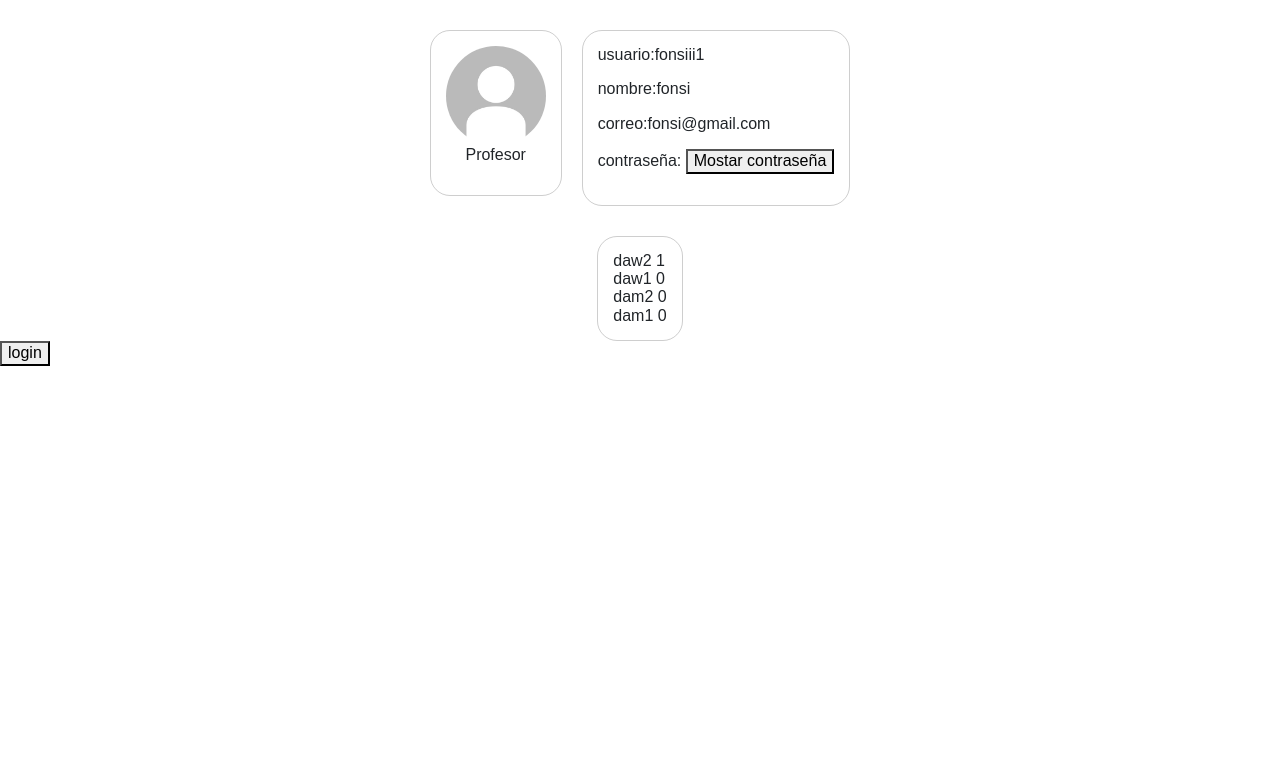
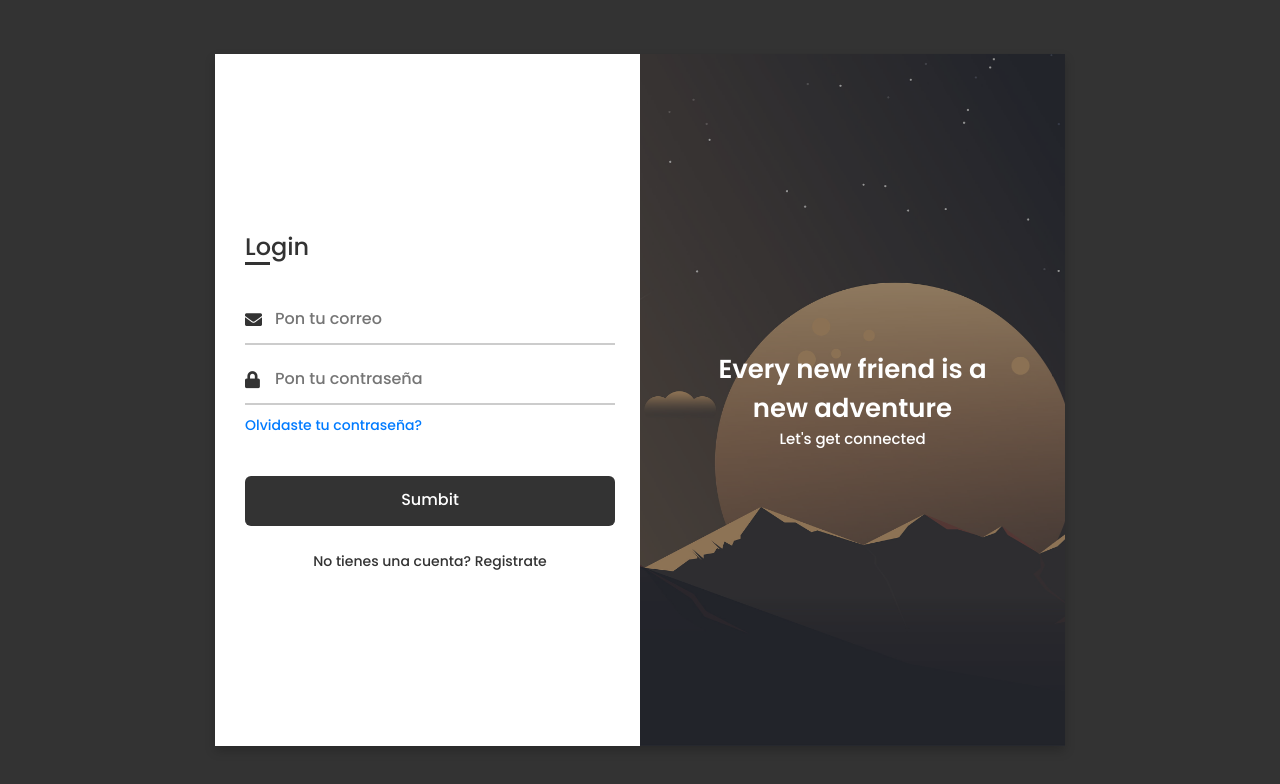
Before and after one commit to nacholopezlabra/WorkingMonkeys, an Angular app in the folder GamifiKAngular/: page / in a window 1280 px wide. Shown: the top 784 px of the page. Built offline with nearby package versions, Linux system fonts and the light colour scheme.

Commit message:
componenets students

```diff
--- a/GamifiKAngular/src/app/app-routing.module.ts
+++ b/GamifiKAngular/src/app/app-routing.module.ts
@@ -8,10 +8,10 @@ import { RegisterStudentsComponent } from './pages/register-students/register-st
 
 const routes: Routes = [
   { path: 'registerTeachers', component: RegisterTeachersComponent },
-  { path: 'registerStudents', component: RegisterStudentsComponent },
+  { path: '', component: RegisterStudentsComponent },
   { path: 'loginTeachers', component: LoginTeachersComponent },
   { path: 'loginStudents', component: LoginStudentsComponent },
-  { path: '', component: ProfileComponent },
+  { path: '1', component: ProfileComponent },
 ];
 
 @NgModule({
--- a/GamifiKAngular/src/app/pages/register-students/register-students.component.html
+++ b/GamifiKAngular/src/app/pages/register-students/register-students.component.html
@@ -1,2 +1,87 @@
 <link rel="stylesheet" href="https://cdnjs.cloudflare.com/ajax/libs/font-awesome/5.15.3/css/all.min.css">
 <meta name="viewport" content="width=device-width, initial-scale=1.0">
+
+<body>
+  <div class="container">
+    <input type="checkbox" id="flip">
+    <div class="cover">
+      <div class="front">
+        <img src="../../../assets/backgroundimg/wallpaperbetter.jpg" alt="">
+        <div class="text">
+          <span class="text-1">Every new friend is a <br> new adventure</span>
+          <span class="text-2">Let's get connected</span>
+        </div>
+      </div>
+      <div class="back">
+        <img src="../../../assets/backgroundimg/wallpaperbetter.jpg" alt="">
+        <div class="text">
+          <span class="text-1">Complete miles of journey <br> with one step</span>
+          <span class="text-2">Let's get started</span>
+        </div>
+      </div>
+    </div>
+    <div class="forms">
+      <div class="formContent">
+        <div class="loginForm">
+          <div class="title">Login</div>
+        <form action="#">
+          <div class="inputBoxes">
+            <div class="inputBox">
+              <i class="fas fa-envelope"></i>
+              <input type="text" placeholder="Pon tu correo" required>
+            </div>
+            <div class="inputBox">
+              <i class="fas fa-lock"></i>
+              <input type="password" placeholder="Pon tu contraseña" required>
+            </div>
+            <div class="text"><a href="#">Olvidaste tu contraseña?</a></div>
+            <div class="button inputBox">
+              <input type="submit" value="Sumbit">
+            </div>
+            <div class="text signupText">No tienes una cuenta? <label for="flip">Registrate</label></div>
+          </div>
+      </form>
+    </div>
+      <div class="signupForm">
+        <div class="title">Signup</div>
+      <form action="#">
+          <div class="inputBoxes">
+            <div class="inputBox">
+              <i class="fas fa-user"></i>
+              <input type="text" placeholder="Pon tu nombre de usuario" required>
+            </div>
+            <div class="inputBox">
+              <i class="fas fa-envelope"></i>
+              <input type="text" placeholder="Pon tu correo" required email>
+            </div>
+            <div class="inputBox">
+              <i class="fas fa-lock"></i>
+              <input type="password" placeholder="Pon tu contraseña" required>
+            </div>
+            <div class="inputBox">
+              <i class="fas fa-lock"></i>
+              <input type="password" placeholder="Repite tu contraseña" required>
+            </div>
+            <div class="inputBox">
+              <i class="fas fa-user-tie"></i>
+              <input type="password" placeholder="Pon tu nombre" required>
+            </div>
+            <div class="inputBox">
+              <i class="fas fa-user-tie"></i>
+              <input type="password" placeholder="Pon tu apellido" required>
+            </div>
+            <div class="inputBox">
+              <i class="fas fa-calendar"></i>
+              <input type="date" placeholder="Pon tu fecha de nacimiento" required>
+            </div>
+            <div class="button inputBox">
+              <input type="submit" value="Sumbit">
+            </div>
+            <div class="text signupText">Ya tienes una cuenta? <label for="flip">Logeate</label></div>
+          </div>
+    </form>
+  </div>
+  </div>
+  </div>
+</div>
+</body>
```
